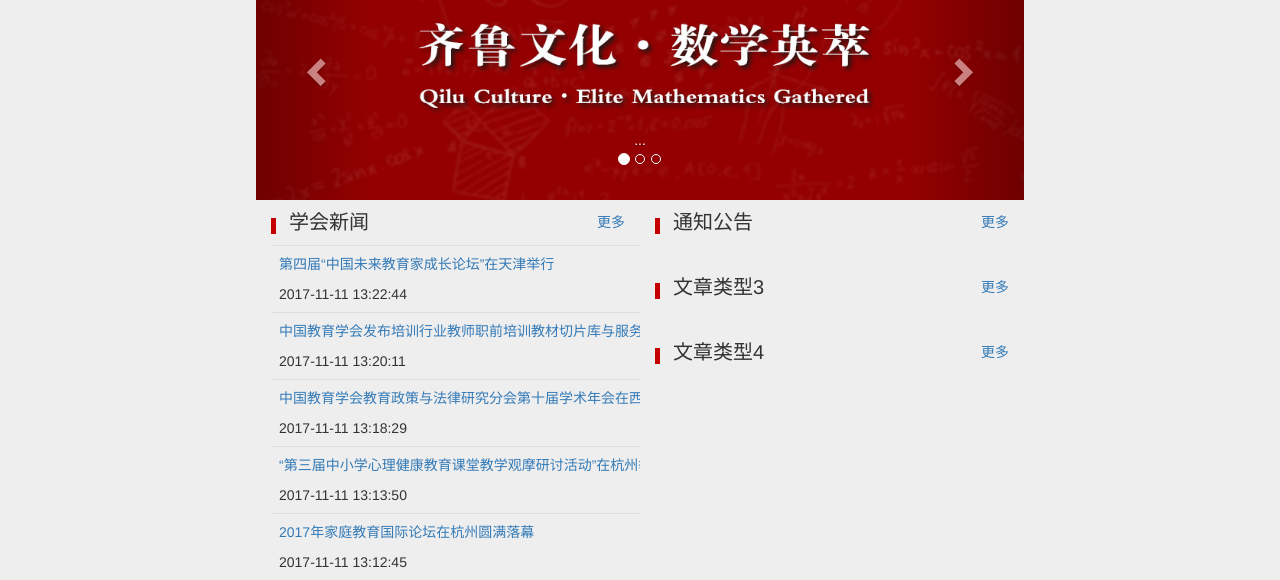
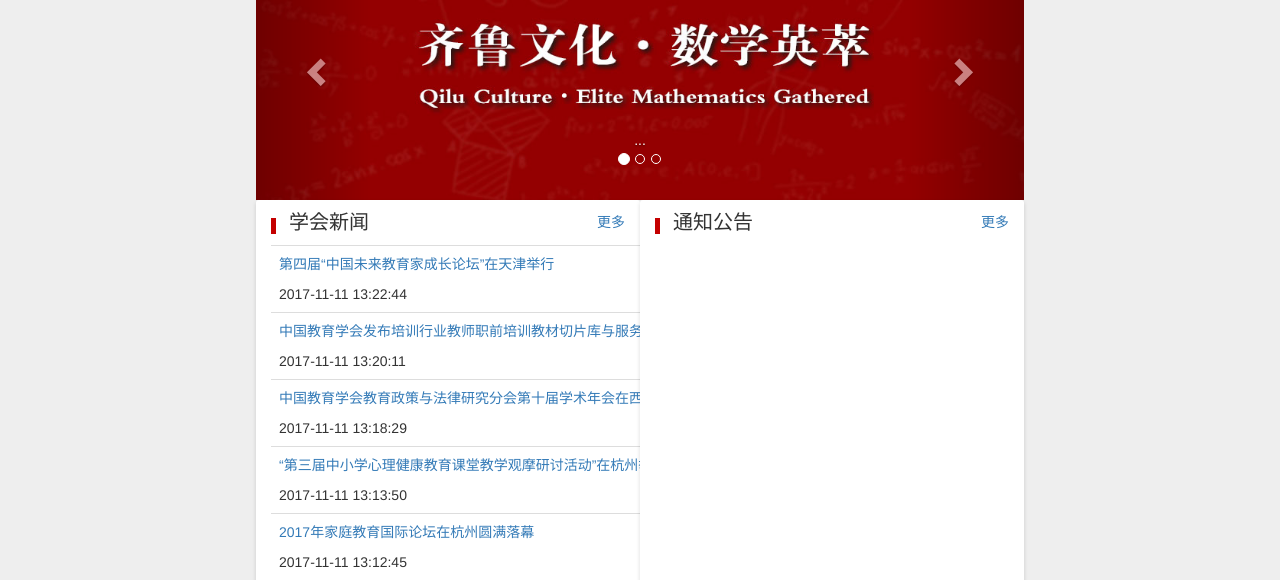
Before and after one commit to leezerofly/Academic-society, a PHP site: page / in a window 1280 px wide. Shown: the part 207-787 px from the top of the page. Run offline with PHP 8.4, Linux system fonts and the light colour scheme; data comes from the database, SQL or seed files in the repository; grey boxes are pictures that could not be loaded.

Commit message:
首页样式

```diff
--- a/css/index.css
+++ b/css/index.css
@@ -10,19 +10,26 @@
   clear: both;
 }
 
-.table-area {
-  text-align: left;
+.board {
+  height: 400px;
+  overflow: hidden; /*自动隐藏文字*/
+  background: #ffffff;
+  box-shadow: 0 2px 4px 0 rgba(0,0,0,0.14);
+  border-radius: 3px;
+}
+
+.text-hidden {
   overflow: hidden; /*自动隐藏文字*/
   text-overflow: ellipsis;/*文字隐藏后添加省略号*/
   white-space: nowrap;/*强制不换行*/
 }
 
-.tableTitle {
+.board-title {
   height: 45px;
   line-height: 45px;
 }
 
-.titleLeft {
+.title-left {
   width: 14px;
   display: inline-block;
 }
--- a/index.php
+++ b/index.php
@@ -72,13 +72,13 @@
 
     <!-- 各文章列表 -->
     <div class="mainpart row">
-        <div class="col-md-6 table-area">
-            <div class="tableTitle">
-                <span class="titleLeft"><img src="img/titleLeft.png" alt=""></span>
+        <div class="col-md-6 board">
+            <div class="board-title">
+                <span class="title-left"><img src="img/titleLeft.png" alt=""></span>
                 <span class="font4">学会新闻</span>
                 <a href="/views/articleFromTypeAll.php?article_type_id=1" class="more">更多</a>
             </div>
-            <table class="table table-hover">
+            <table class="table table-hover text-hidden">
                 <tbody>
                     <?php
                         $selectArticle->selectArticleTitle(1);
@@ -87,9 +87,9 @@
             </table>
         </div>
 
-        <div class="col-md-6">
-            <div class="tableTitle">
-                <span class="titleLeft"><img src="img/titleLeft.png" alt=""></span>
+        <div class="col-md-6 board">
+            <div class="board-title">
+                <span class="title-left"><img src="img/titleLeft.png" alt=""></span>
                 <span class="font4">通知公告</span>
                 <a href="/views/articleFromTypeAll.php?article_type_id=2" class="more">更多</a>
             </div>
@@ -102,9 +102,9 @@
             </table>
         </div>
 
-        <div class="col-md-6">
-            <div class="tableTitle">
-                <span class="titleLeft"><img src="img/titleLeft.png" alt=""></span>
+        <div class="col-md-6 board">
+            <div class="board-title">
+                <span class="title-left"><img src="img/titleLeft.png" alt=""></span>
                 <span class="font4">文章类型3</span>
                 <a href="/views/articleFromTypeAll.php?article_type_id=3" class="more">更多</a>
             </div>
@@ -117,9 +117,9 @@
             </table>
         </div>
 
-        <div class="col-md-6">
-            <div class="tableTitle">
-                <span class="titleLeft"><img src="img/titleLeft.png" alt=""></span>
+        <div class="col-md-6 board">
+            <div class="board-title">
+                <span class="title-left"><img src="img/titleLeft.png" alt=""></span>
                 <span class="font4">文章类型4</span>
                 <a href="/views/articleFromTypeAll.php?article_type_id=4" class="more">更多</a>
             </div>
```
